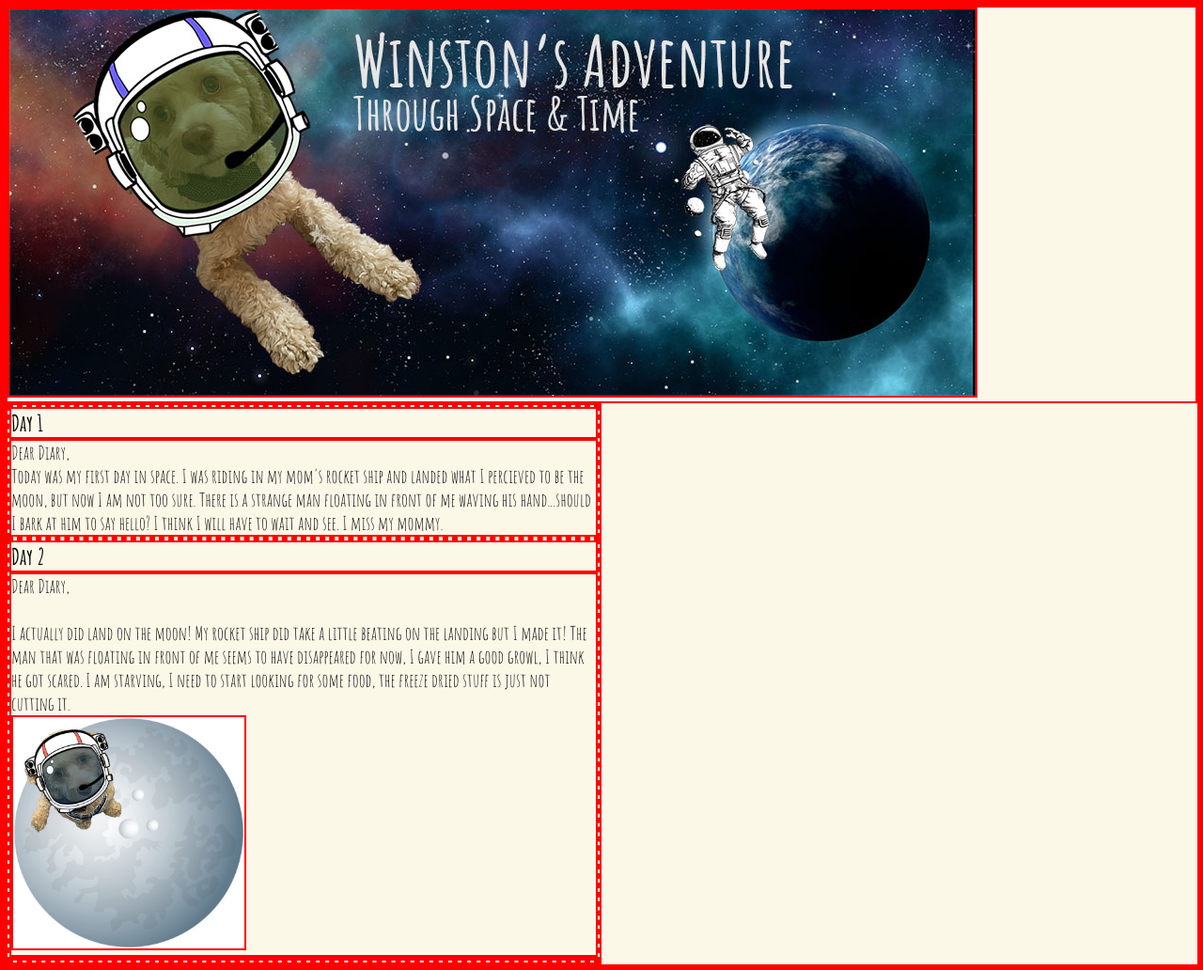
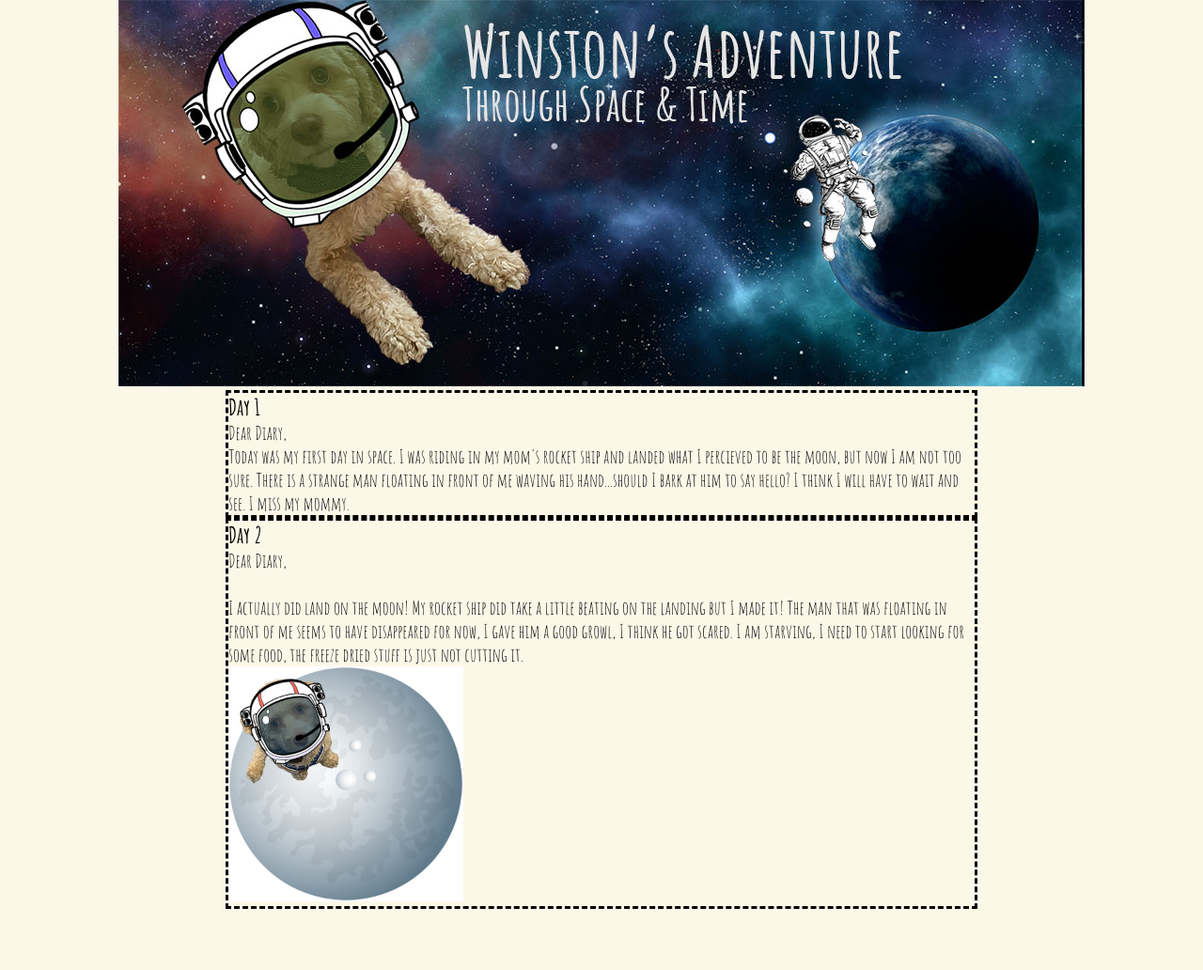
Before and after one commit to cynthiakuei/winstonsadventure, a plain HTML site: page index.html in a window 1280 px wide. Shown: the whole page at 94% size. After the commit the page ends 967 px from the top, so only its background shows below. Drawn offline with Linux system fonts and the light colour scheme.

Commit message:
Add files via upload

```diff
--- a/index.html
+++ b/index.html
@@ -1,27 +1,22 @@
 <!DOCTYPE html>
 <html>
-
 <head>
-  <meta charset="UTF-8">
-  <meta name="viewport" content="width=device-width, initial-scale=1.0">
-  <link rel="stylesheet" type="text/css" href="styles.css">
-
-  <title>Winston's Adventure through Space & Time</title>
+<meta charset="UTF-8">
+<meta name="viewport" content="width=device-width, initial-scale=1.0" />
+<link rel="stylesheet" type="text/css" href="styles.css">
+<title>Winston's Adventure through Space & Time</title>
 </head>
-
 <body>
-
-<div class="content-wrapper">
-  <div class="banner"><img src="pictures/winstonbanner.jpg" alt="winstonbanner"></div>
-
-  <div class="diary-content-wrapper">
+<div id="content-wrapper">
+  <div class="banner"><img src="pictures/winstonbanner.jpg" alt="winstonbanner">
+  </div>
+<div id="diary-content-wrapper">
     <div class="days">
       <h2>Day 1</h2>
       <p>
         Dear Diary,<br />Today was my first day in space. I was riding in my mom's rocket ship and landed what I percieved to be the moon, but now I am not too sure. There is a strange man floating in front of me waving his hand...should I bark at him to say hello? I think I will have to wait and see. I miss my mommy.
       </p>
     </div>
-
     <div class="days">
       <h2>Day 2</h2>
       <p>
--- a/styles.css
+++ b/styles.css
@@ -3,34 +3,39 @@
 * {
   box-sizing: border-box;
   margin: 0;
-  border: 2px red solid;
+  /* border: 2px red solid; */
   font-family: Amatic SC;
   background-color: #fcf8e8;
 }
-
-content-wrapper {
+body {
+  font-family: Amatic SC;
+  margin: 0;
+  padding: 0;
+}
+#content-wrapper {
+}
+#diary-content-wrapper {
   display: flex;
   flex-direction: column;
+  align-items: center;
+  height: auto;
 }
-
 .banner {
-  align-items: center;
+  text-align: center;
 }
-
 .days {
   border-style: dashed;
   justify-content: center;
   align-items: center;
+  width: 800px;
 }
-
 p {
   font-size: 20px;
 }
-
 .diary-content-wrapper {
-  width: 50%;
+  text-align: center;
+  width: 100vw;
 }
-
 .winstonmoon {
   height: 250px;
   width: auto;
```
